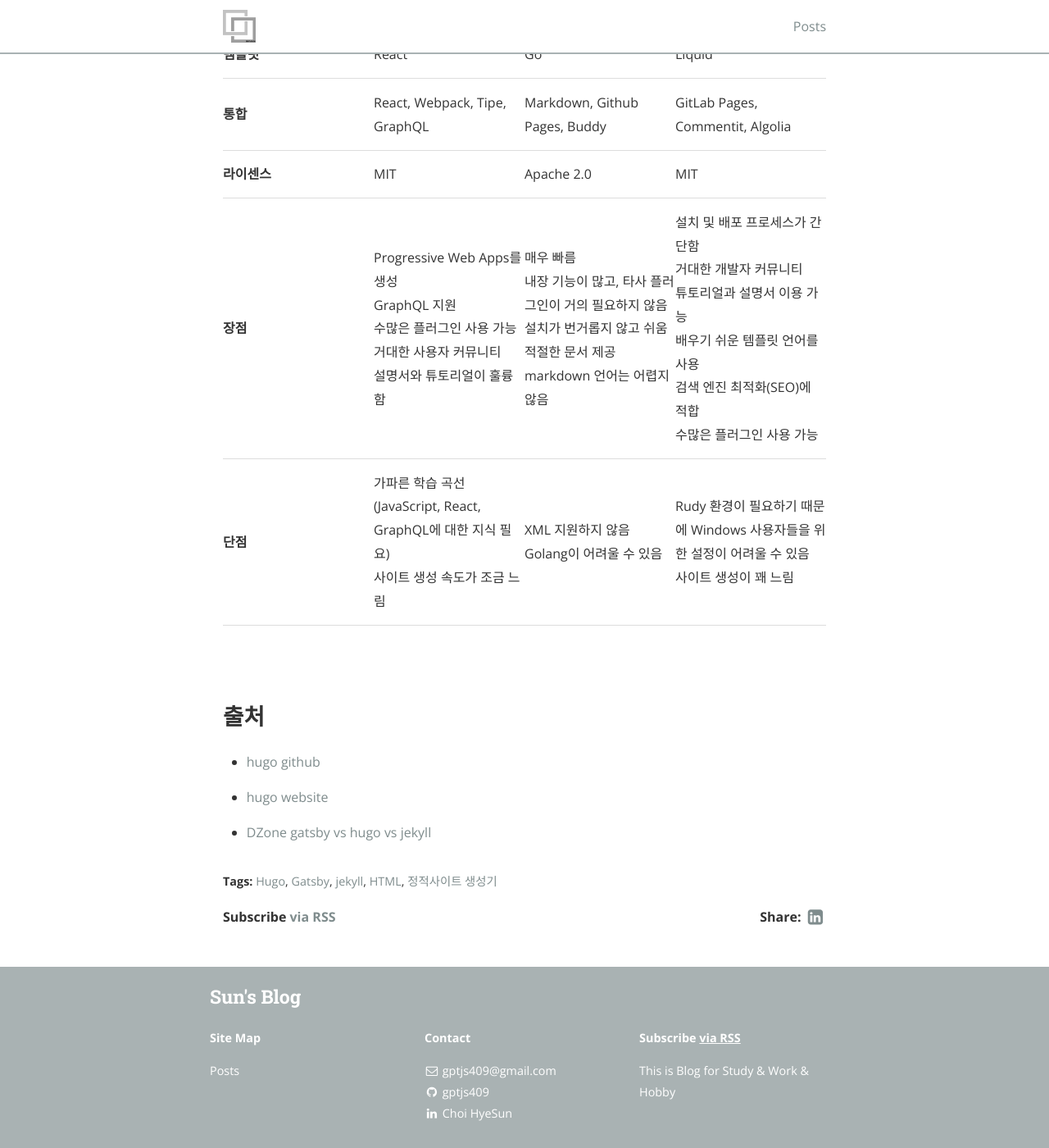
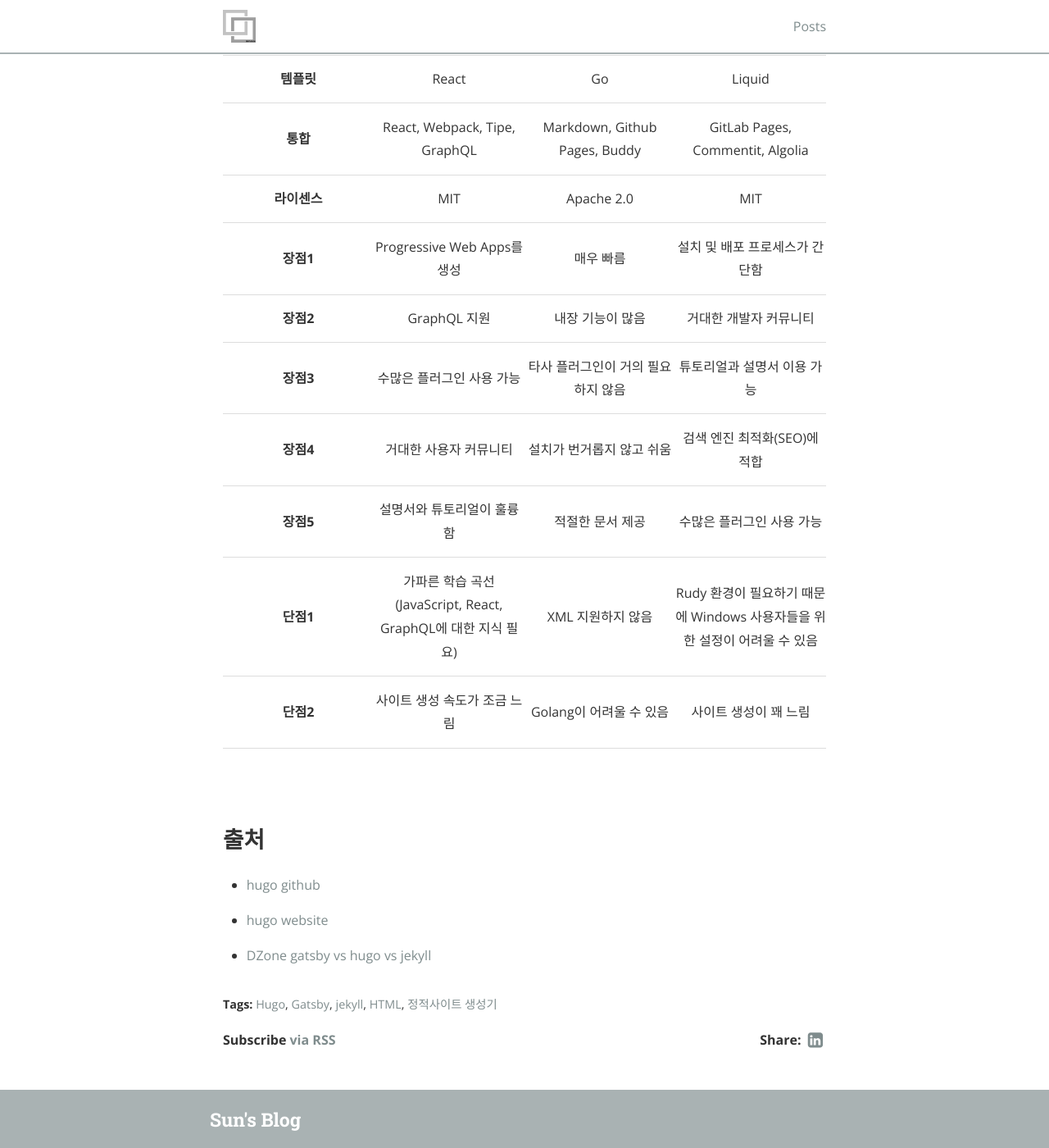
Before and after one commit to gptjs409/gptjs409.github.io, a Jekyll site: the page built from _posts/infra/2019-09-21-hugo.md, in a window 1280 px wide and 1400 px high, scrolled down 1665 px. Shown: the whole window at 82% size. Built offline with Jekyll 4.4.1, drawn with Linux system fonts in a browser that asks for light colours; nearby versions of some CDN libraries.

Commit message:
Update 2019-09-21-hugo.md

```diff
--- a/_posts/infra/2019-09-21-hugo.md
+++ b/_posts/infra/2019-09-21-hugo.md
@@ -54,13 +54,20 @@ tags:
 
 ## 비슷한 정적 웹사이트 생성기와 비교
 
-| |**Gatsby**<br>![image](/img/2019-09-21/hugo-001-gatsby.png)|**HUGO**<br>![image](/img/2019-09-21/hugo-002-hugo.png)|**jekyll**<br>![image](/img/2019-09-21/hugo-003-jekyll.png)|
+| |![image](/img/2019-09-21/hugo-001-gatsby.png)|![image](/img/2019-09-21/hugo-002-hugo.png)|![image](/img/2019-09-21/hugo-003-jekyll.png)|
+|:-:|:-:|:-:|:-:|
+||**Gatsby**|**HUGO**|**jekyll**|
 |**언어**|JavaScirpt|Go|Ruby|
 |**템플릿**|React|Go|Liquid|
 |**통합**|React, Webpack, Tipe, GraphQL|Markdown, Github Pages, Buddy|GitLab Pages, Commentit, Algolia|
 |**라이센스**|MIT|Apache 2.0|MIT|
-|**장점**|Progressive Web Apps를 생성<br>GraphQL 지원<br>수많은 플러그인 사용 가능<br>거대한 사용자 커뮤니티<br>설명서와 튜토리얼이 훌륭함|매우 빠름<br>내장 기능이 많고, 타사 플러그인이 거의 필요하지 않음<br>설치가 번거롭지 않고 쉬움<br>적절한 문서 제공<br>markdown 언어는 어렵지 않음|설치 및 배포 프로세스가 간단함<br>거대한 개발자 커뮤니티<br>튜토리얼과 설명서 이용 가능<br>배우기 쉬운 템플릿 언어를 사용<br>검색 엔진 최적화(SEO)에 적합<br>수많은 플러그인 사용 가능|
-|**단점**|가파른 학습 곡선(JavaScript, React, GraphQL에 대한 지식 필요)<br>사이트 생성 속도가 조금 느림|XML 지원하지 않음<br>Golang이 어려울 수 있음|Rudy 환경이 필요하기 때문에 Windows 사용자들을 위한 설정이 어려울 수 있음<br>사이트 생성이 꽤 느림|
+|**장점1**|Progressive Web Apps를 생성|매우 빠름|설치 및 배포 프로세스가 간단함|
+|**장점2**|GraphQL 지원|내장 기능이 많음|거대한 개발자 커뮤니티|
+|**장점3**|수많은 플러그인 사용 가능|타사 플러그인이 거의 필요하지 않음|튜토리얼과 설명서 이용 가능|
+|**장점4**|거대한 사용자 커뮤니티|설치가 번거롭지 않고 쉬움|검색 엔진 최적화(SEO)에 적합|
+|**장점5**|설명서와 튜토리얼이 훌륭함|적절한 문서 제공|수많은 플러그인 사용 가능|
+|**단점1**|가파른 학습 곡선<br>(JavaScript, React, GraphQL에 대한 지식 필요)|XML 지원하지 않음|Rudy 환경이 필요하기 때문에 Windows 사용자들을 위한 설정이 어려울 수 있음|
+|**단점2**|사이트 생성 속도가 조금 느림|Golang이 어려울 수 있음|사이트 생성이 꽤 느림|
 
 <br>
 <br>
```
